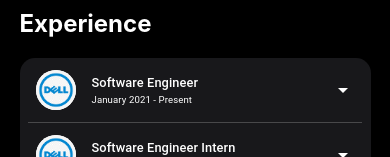
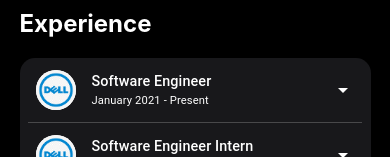
Before and after one commit to nickrwann/personal-website, a React (Create React App) app: page / in a window 390 px wide. Shown: the part 687-844 px from the top of the page. Built offline with nearby package versions, Linux system fonts and the light colour scheme; no server answers.

Commit message:
More font adjustment

```diff
--- a/src/styles/Experience.css
+++ b/src/styles/Experience.css
@@ -87,11 +87,11 @@
 /* Shrink the title for screens smaller than 600px */
 @media (max-width: 600px) {
   .title {
-    font-size: 0.8rem !important;
+    font-size: 0.9rem !important;
   }
 
   .date {
-    font-size: 0.6rem !important;
+    font-size: 0.7rem !important;
   }
 
   .description {
```
